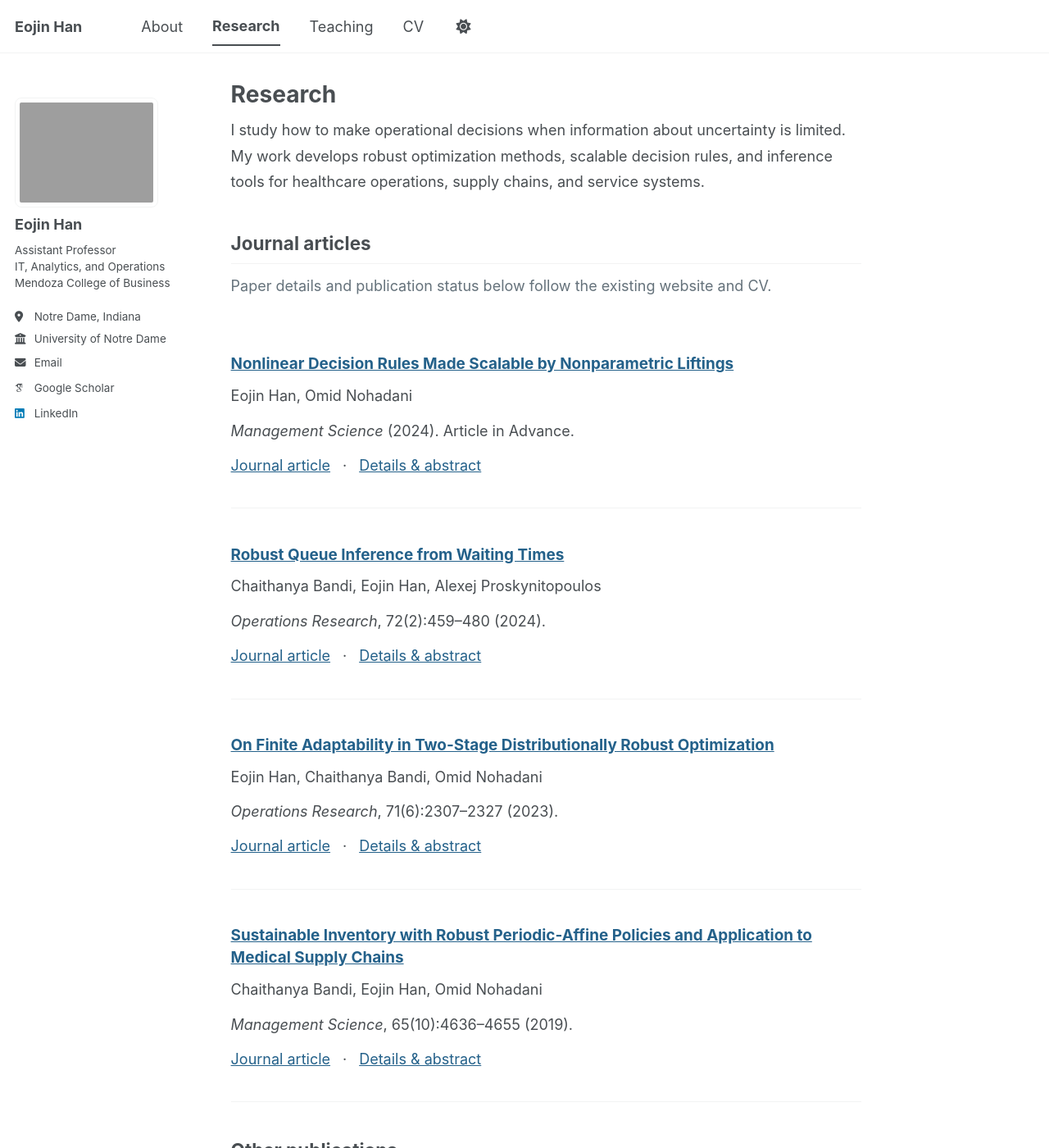
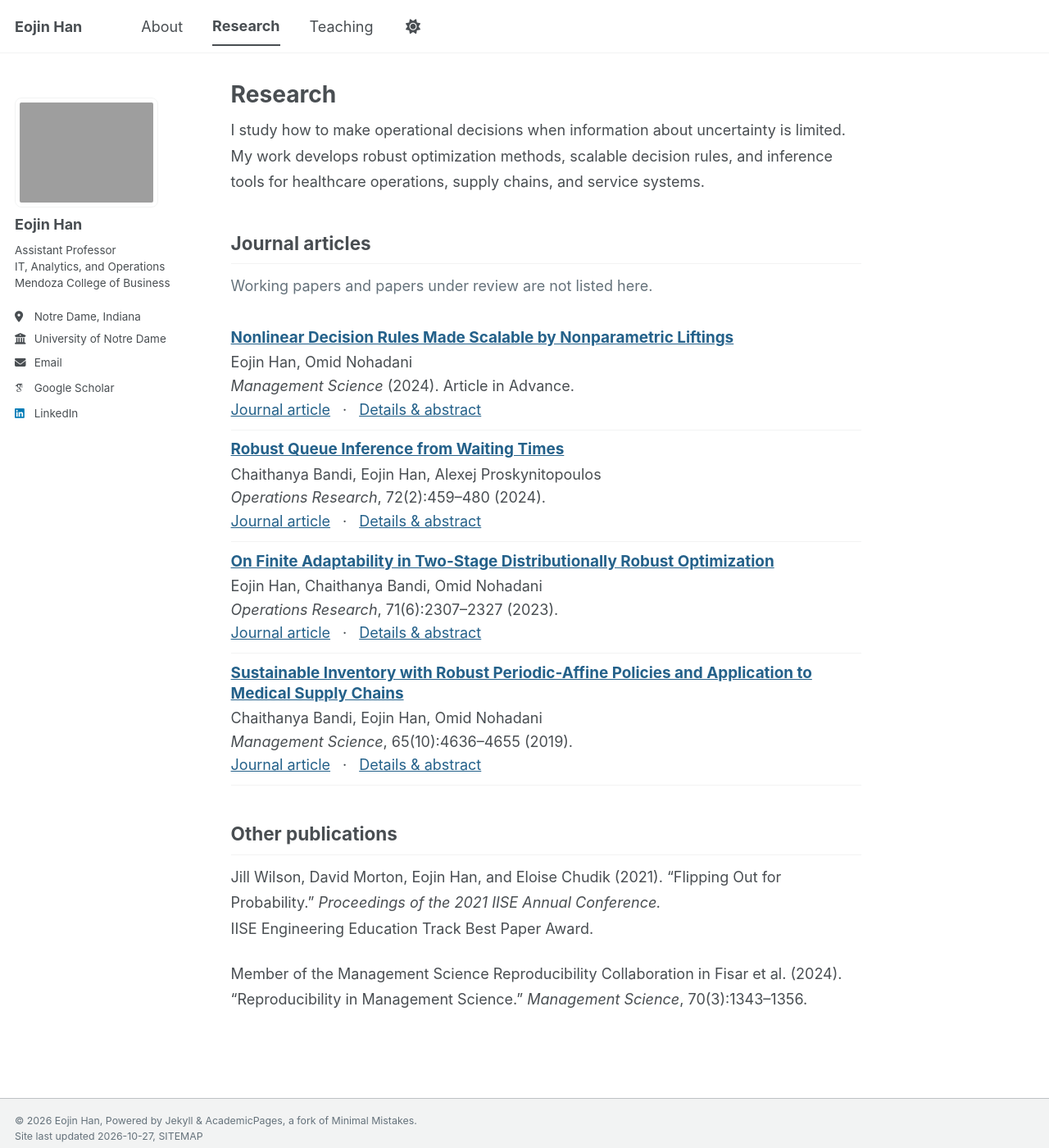
Before and after one commit to Eojin-Han/eojin-han.github.io, a Jekyll site: the page built from _pages/research.html, in a window 1280 px wide and 1400 px high. Shown: the whole window at 82% size. Built offline with Jekyll 4.4.1, drawn with Linux system fonts in a browser that asks for light colours; some web fonts are replaced.

Commit message:
Compact publication listings and simplify profile navigation

```diff
--- a/_data/navigation.yml
+++ b/_data/navigation.yml
@@ -5,5 +5,3 @@ main:
     url: /research/
   - title: Teaching
     url: /teaching/
-  - title: CV
-    url: /cv/
--- a/_pages/research.html
+++ b/_pages/research.html
@@ -9,7 +9,7 @@ redirect_from:
 <p>I study how to make operational decisions when information about uncertainty is limited. My work develops robust optimization methods, scalable decision rules, and inference tools for healthcare operations, supply chains, and service systems.</p>
 
 <h2>Journal articles</h2>
-<p class="research-note">Paper details and publication status below follow the existing website and CV.</p>
+<p class="research-note">Working papers and papers under review are not listed here.</p>
 {% assign papers = site.publications | sort: "date" | reverse %}
 {% for paper in papers %}
 <article class="research-paper">
--- a/_pages/sitemap.html
+++ b/_pages/sitemap.html
@@ -6,7 +6,6 @@ title: Sitemap
   <li><a href="/">About</a></li>
   <li><a href="/research/">Research</a></li>
   <li><a href="/teaching/">Teaching</a></li>
-  <li><a href="/cv/">CV</a></li>
   {% for paper in site.publications %}
   <li><a href="{{ paper.url }}">{{ paper.title }}</a></li>
   {% endfor %}
--- a/_sass/_personal.scss
+++ b/_sass/_personal.scss
@@ -22,12 +22,13 @@ body { margin-bottom: 0 !important; }
 }
 .profile-links { margin: 1.5em 0; font-size: .9em; }
 .profile-links span, .paper-links span { margin: 0 .55em; }
-.research-paper { padding: .25em 0 1.4em; border-bottom: 1px solid var(--global-border-color); }
-.research-paper h3 { margin-bottom: .5em; line-height: 1.45; font-size: 1.05em; }
-.research-paper p { margin-bottom: .6em; }
+.research-paper { padding: .65em 0; line-height: 1.4; border-bottom: 1px solid var(--global-border-color); }
+.research-paper h3 { margin: 0 0 .25em; line-height: 1.3; font-size: 1.05em; }
+.research-paper p { margin: 0 0 .2em; }
+.research-paper .paper-links { margin-bottom: 0; }
 .paper-authors, .paper-venue, .paper-links { font-size: .9em; }
 .name-note, .research-note { color: var(--global-text-color-light); font-size: .85em; }
-.name-note { margin-top: 2.5em; }
+.name-note { margin-top: .5em; }
 .author__avatar img { border-radius: 8px; }
 @media (max-width: 600px) {
   .profile-links a { display: inline-block; padding: .3em 0; }
--- a/scripts/check_site.rb
+++ b/scripts/check_site.rb
@@ -2,7 +2,7 @@ require "nokogiri"
 require "uri"
 
 root = File.expand_path("../_site", __dir__)
-required = %w[index.html research/index.html teaching/index.html cv/index.html
+required = %w[index.html research/index.html teaching/index.html
               publication/kadapt/index.html publication/lifting/index.html
               publication/periodic_affine/index.html publication/rqi/index.html
               uploads/resume.pdf images/profile.jpg assets/css/main.css]
```
Also changed, not shown: README.md (+1 -1 lines), _pages/404.md (+1 -1 lines), _pages/about.md (+4 -2 lines), _pages/cv.md (deleted, +0 -34 lines).
